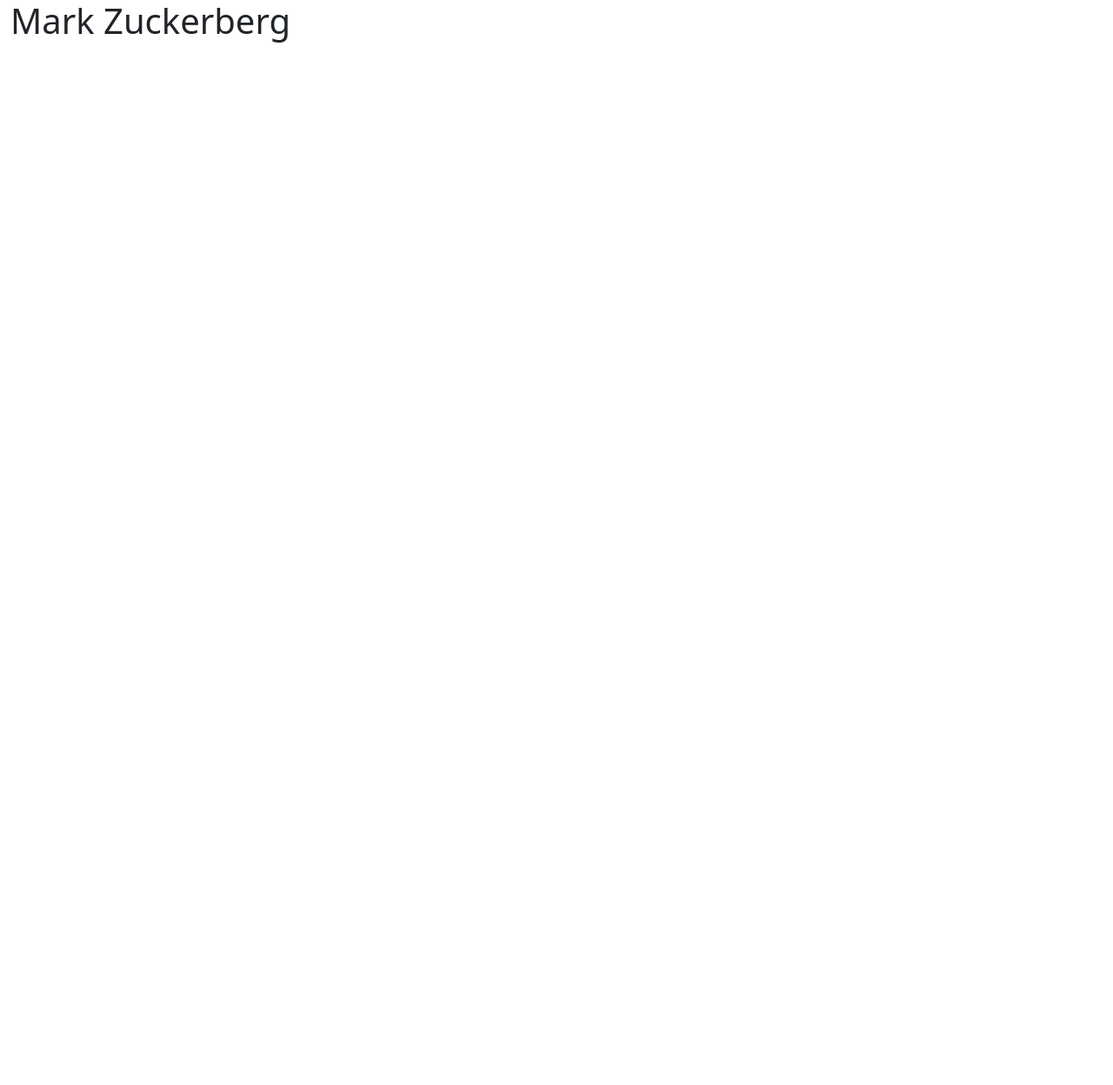
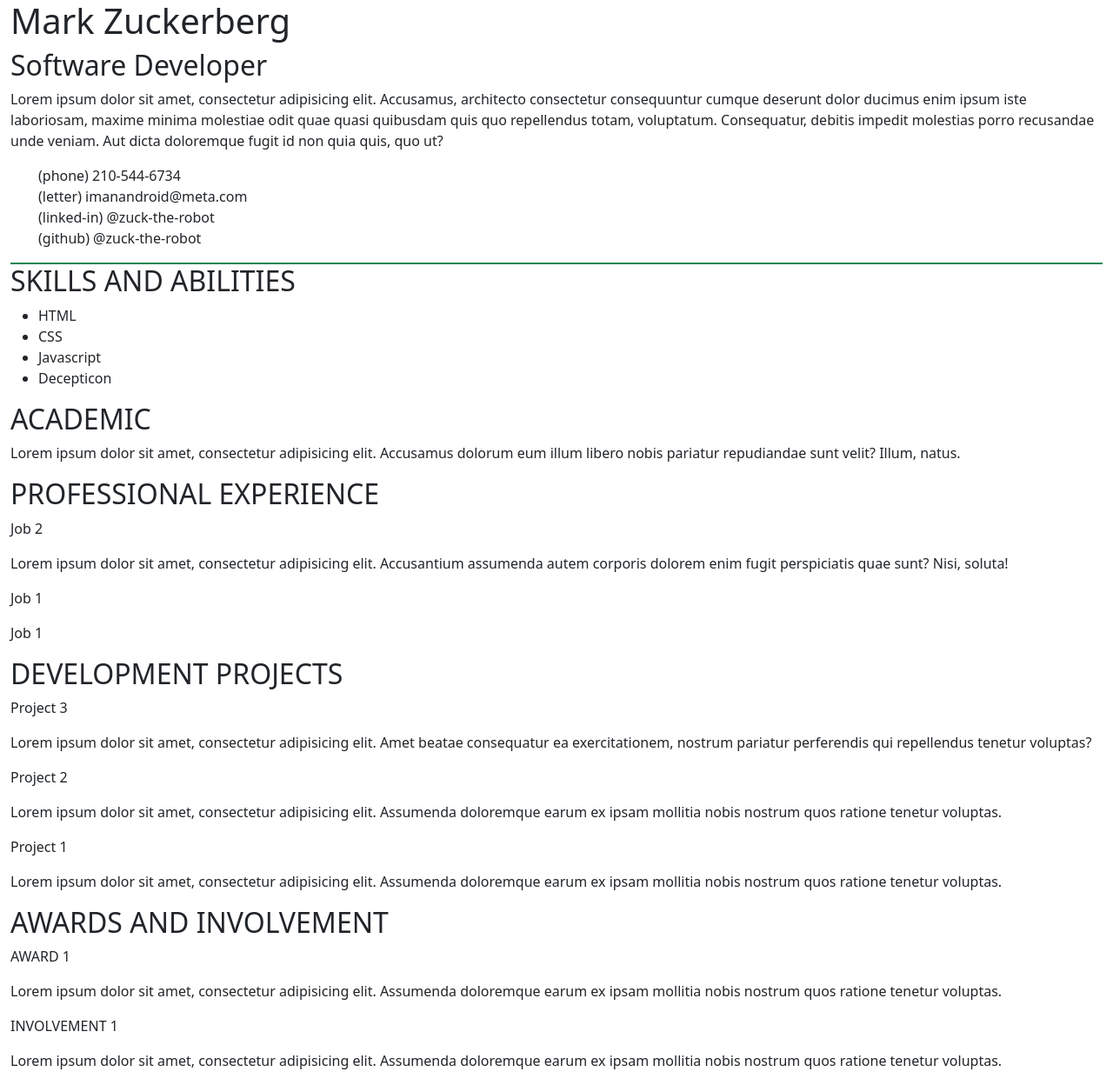
Before and after one commit to DanielOmarZavala/codeup-web-exercises, a plain HTML site: page t-block-resume.html in a window 1280 px wide. Shown: the whole page at 87% size. Before the commit the page ends 800 px from the top, so only its background shows below. Drawn offline with nearby package versions, Linux system fonts and the light colour scheme.

Commit message:
updated t-block-resume.html finished basic html format

```diff
--- a/t-block-resume.html
+++ b/t-block-resume.html
@@ -2,31 +2,94 @@
 <html lang="en">
 <head>
     <meta charset="UTF-8">
-    <link href="https://cdn.jsdelivr.net/npm/bootstrap@5.1.3/dist/css/bootstrap.min.css" rel="stylesheet" integrity="sha384-1BmE4kWBq78iYhFldvKuhfTAU6auU8tT94WrHftjDbrCEXSU1oBoqyl2QvZ6jIW3" crossorigin="anonymous">
-    <script src="https://cdn.jsdelivr.net/npm/bootstrap@5.1.3/dist/js/bootstrap.bundle.min.js" integrity="sha384-ka7Sk0Gln4gmtz2MlQnikT1wXgYsOg+OMhuP+IlRH9sENBO0LRn5q+8nbTov4+1p" crossorigin="anonymous"></script>
+    <link href="https://cdn.jsdelivr.net/npm/bootstrap@5.1.3/dist/css/bootstrap.min.css" rel="stylesheet"
+          integrity="sha384-1BmE4kWBq78iYhFldvKuhfTAU6auU8tT94WrHftjDbrCEXSU1oBoqyl2QvZ6jIW3" crossorigin="anonymous">
+    <script src="https://cdn.jsdelivr.net/npm/bootstrap@5.1.3/dist/js/bootstrap.bundle.min.js"
+            integrity="sha384-ka7Sk0Gln4gmtz2MlQnikT1wXgYsOg+OMhuP+IlRH9sENBO0LRn5q+8nbTov4+1p"
+            crossorigin="anonymous"></script>
     <title>T-Block Resume</title>
 </head>
 <body>
 
 <section class="container-fluid">
 
-<header>
-    <h1>Mark Zuckerberg</h1>
-</header>
+    <header class="row justify-content-center">
+        <h1 class="col-12">Mark Zuckerberg</h1>
 
-<div></div>
+        <h2>Software Developer</h2>
 
-<main>
+        <p>Lorem ipsum dolor sit amet, consectetur adipisicing elit. Accusamus, architecto consectetur consequuntur
+            cumque deserunt dolor ducimus enim ipsum iste laboriosam, maxime minima molestiae odit quae quasi quibusdam
+            quis quo repellendus totam, voluptatum. Consequatur, debitis impedit molestias porro recusandae unde veniam.
+            Aut dicta doloremque fugit id non quia quis, quo ut?</p>
 
-</main>
+        <div>
+            <ul style="list-style: none">
+                <li>(phone) 210-544-6734</li>
+                <li>(letter) imanandroid@meta.com</li>
+                <li>(linked-in) @zuck-the-robot</li>
+                <li>(github) @zuck-the-robot</li>
+            </ul>
+        </div>
+    </header>
+
+    <div class="bg-success" style="height: 2px"></div>
+
+    <main>
+        <h2>SKILLS AND ABILITIES</h2>
+        <div>
+            <ul>
+                <li>HTML</li>
+                <li>CSS</li>
+                <li>Javascript</li>
+                <li>Decepticon</li>
+            </ul>
+        </div>
+
+        <h2>ACADEMIC</h2>
+        <p>
+            Lorem ipsum dolor sit amet, consectetur adipisicing elit. Accusamus dolorum eum illum libero nobis pariatur
+            repudiandae sunt velit? Illum, natus.
+        </p>
+
+        <h2>PROFESSIONAL EXPERIENCE</h2>
+        <p>Job 2</p>
+        <p>Lorem ipsum dolor sit amet, consectetur adipisicing elit. Accusantium assumenda autem corporis dolorem enim
+            fugit perspiciatis quae sunt? Nisi, soluta!</p>
+        <p>Job 1</p>
+        <p>Job 1</p>
+
+        <h2>DEVELOPMENT PROJECTS</h2>
+        <p>Project 3</p>
+        <p>Lorem ipsum dolor sit amet, consectetur adipisicing elit. Amet beatae consequatur ea exercitationem, nostrum
+            pariatur perferendis qui repellendus tenetur voluptas?</p>
+
+        <p>Project 2</p>
+        <p>Lorem ipsum dolor sit amet, consectetur adipisicing elit. Assumenda doloremque earum ex ipsam mollitia nobis
+            nostrum quos ratione tenetur voluptas.</p>
+
+        <p>Project 1</p>
+        <p>Lorem ipsum dolor sit amet, consectetur adipisicing elit. Assumenda doloremque earum ex ipsam mollitia nobis
+            nostrum quos ratione tenetur voluptas.</p>
+
+        <h2>AWARDS AND INVOLVEMENT</h2>
+        <p>AWARD 1</p>
+        <p>Lorem ipsum dolor sit amet, consectetur adipisicing elit. Assumenda doloremque earum ex ipsam mollitia nobis
+            nostrum quos ratione tenetur voluptas.</p>
+
+        <p>INVOLVEMENT 1</p>
+        <p>Lorem ipsum dolor sit amet, consectetur adipisicing elit. Assumenda doloremque earum ex ipsam mollitia nobis
+            nostrum quos ratione tenetur voluptas.</p>
+    </main>
 
 </section>
 
 
-
-
-
-<script src="https://cdn.jsdelivr.net/npm/@popperjs/core@2.10.2/dist/umd/popper.min.js" integrity="sha384-7+zCNj/IqJ95wo16oMtfsKbZ9ccEh31eOz1HGyDuCQ6wgnyJNSYdrPa03rtR1zdB" crossorigin="anonymous"></script>
-<script src="https://cdn.jsdelivr.net/npm/bootstrap@5.1.3/dist/js/bootstrap.min.js" integrity="sha384-QJHtvGhmr9XOIpI6YVutG+2QOK9T+ZnN4kzFN1RtK3zEFEIsxhlmWl5/YESvpZ13" crossorigin="anonymous"></script>
+<script src="https://cdn.jsdelivr.net/npm/@popperjs/core@2.10.2/dist/umd/popper.min.js"
+        integrity="sha384-7+zCNj/IqJ95wo16oMtfsKbZ9ccEh31eOz1HGyDuCQ6wgnyJNSYdrPa03rtR1zdB"
+        crossorigin="anonymous"></script>
+<script src="https://cdn.jsdelivr.net/npm/bootstrap@5.1.3/dist/js/bootstrap.min.js"
+        integrity="sha384-QJHtvGhmr9XOIpI6YVutG+2QOK9T+ZnN4kzFN1RtK3zEFEIsxhlmWl5/YESvpZ13"
+        crossorigin="anonymous"></script>
 </body>
 </html>
```
